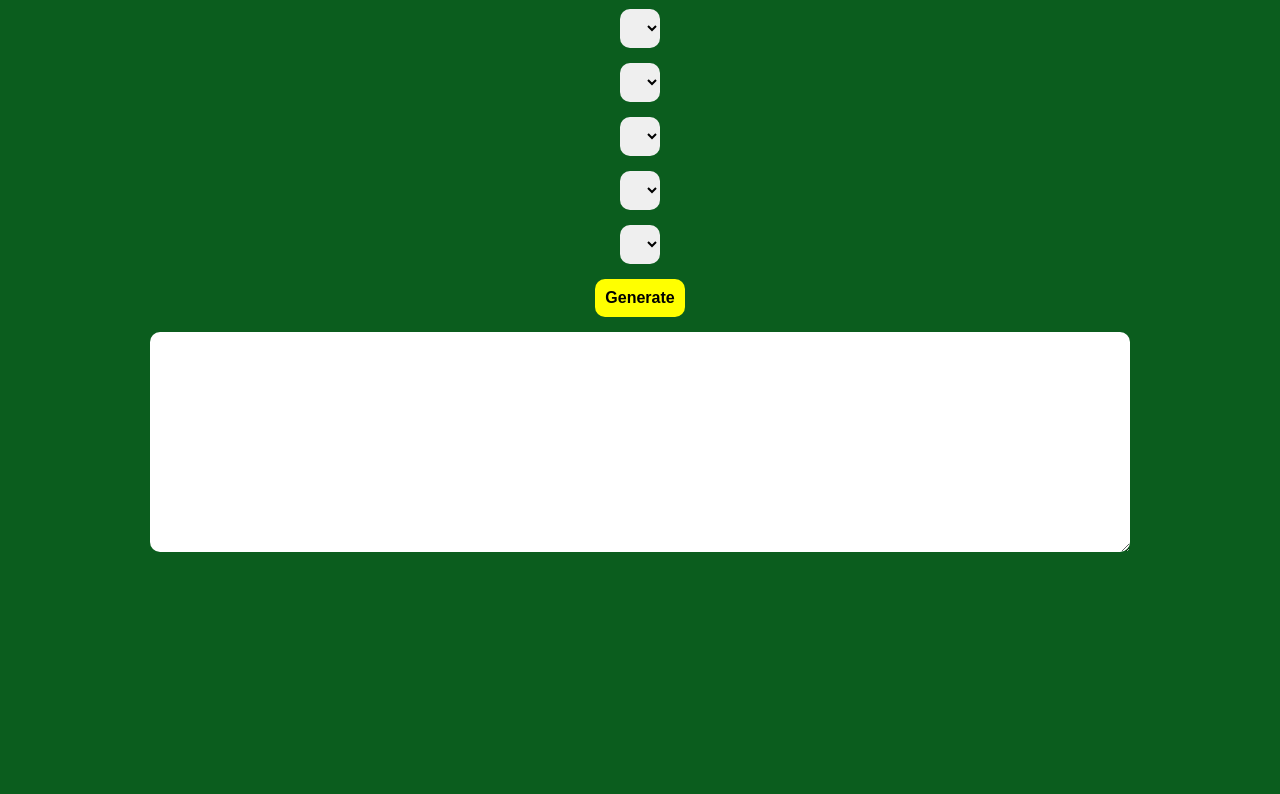
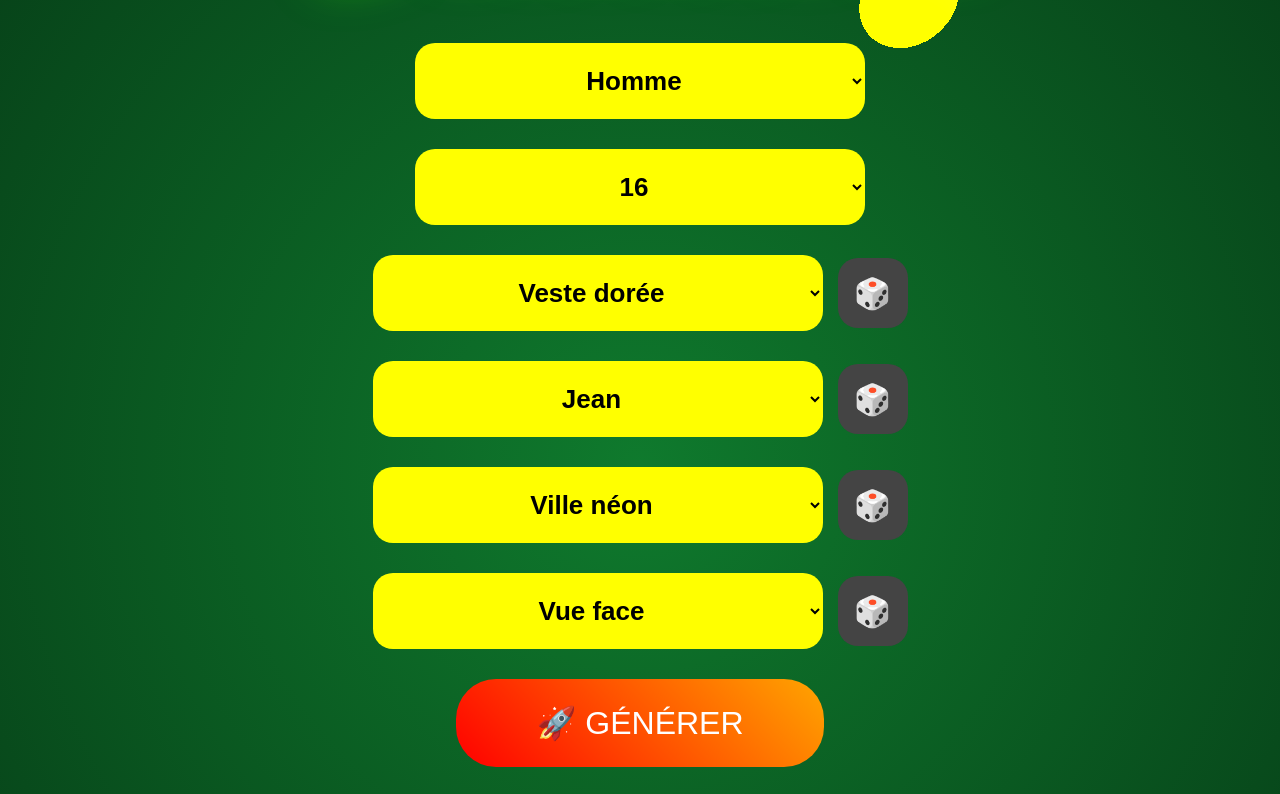
Before and after one commit to L3ryx/Octopusv2, a website: page public/index.html in a window 1280 px wide. Shown: the part 166-960 px from the top of the page. Before the commit the page ends 800 px from the top, so only its background shows below. Drawn offline with nearby package versions, Linux system fonts and the light colour scheme; animation ran at ten frames a second.

Commit message:
Update index.html

```diff
--- a/public/index.html
+++ b/public/index.html
@@ -1,15 +1,140 @@
 <!DOCTYPE html>
-<html>
+<html lang="fr">
 <head>
 <meta charset="UTF-8">
 <meta name="viewport" content="width=device-width, initial-scale=1.0">
-<title>🍌 Banana Generator</title>
+<title>Banana V2</title>
 
-<link rel="stylesheet" href="style.css">
+<link href="https://fonts.googleapis.com/css2?family=Bungee&family=Montserrat:wght@400;700&display=swap" rel="stylesheet">
+<script src="https://cdnjs.cloudflare.com/ajax/libs/three.js/r128/three.min.js"></script>
+
+<style>
+
+body{
+margin:0;
+overflow:hidden;
+background:radial-gradient(circle at center,#0f7a2d,#063d17);
+font-family:'Montserrat',sans-serif;
+}
+
+/* TITRE */
+
+.title{
+font-family:'Bungee',cursive;
+font-size:90px;
+text-align:center;
+color:white;
+margin-top:30px;
+animation:pulse 2s infinite alternate;
+}
+
+@keyframes pulse{
+from{text-shadow:0 0 20px yellow;}
+to{text-shadow:0 0 60px lime;}
+}
+
+/* CONTAINER */
+
+.container{
+position:relative;
+z-index:10;
+display:flex;
+flex-direction:column;
+align-items:center;
+gap:30px;
+margin-top:20px;
+}
+
+/* LIGNE MENU + BOUTON RANDOM */
+
+.menu-line{
+display:flex;
+align-items:center;
+gap:15px;
+}
+
+/* SELECT */
+
+select{
+width:450px;
+padding:22px;
+font-size:26px;
+background:yellow;
+border-radius:20px;
+border:none;
+font-weight:bold;
+text-align:center;
+transition:0.3s;
+}
+
+select.disabled{
+opacity:0.5;
+}
+
+/* BOUTON RANDOM */
+
+.random-btn{
+width:70px;
+height:70px;
+font-size:30px;
+border-radius:20px;
+border:none;
+cursor:pointer;
+background:#444;
+color:white;
+transition:0.3s;
+}
+
+.random-btn.active{
+background:limegreen;
+transform:scale(1.1);
+}
+
+/* BOUTON GENERER */
+
+.generate-btn{
+padding:25px 80px;
+font-size:32px;
+background:linear-gradient(45deg,red,orange);
+color:white;
+border:none;
+border-radius:40px;
+cursor:pointer;
+transition:0.3s;
+}
+
+.generate-btn:hover{
+transform:scale(1.1);
+box-shadow:0 0 40px yellow;
+}
+
+textarea{
+width:80%;
+height:250px;
+padding:25px;
+border-radius:25px;
+font-size:20px;
+border:none;
+}
+
+#three-container{
+position:fixed;
+top:0;
+left:0;
+width:100%;
+height:100%;
+z-index:0;
+pointer-events:none;
+}
+
+</style>
 </head>
+
 <body>
 
-<h1>🍌 Banana Generator</h1>
+<div id="three-container"></div>
+
+<h1 class="title">🍌 BANANA V2</h1>
 
 <div class="container">
 
@@ -19,17 +144,166 @@
 </select>
 
 <select id="age"></select>
+
+<!-- HAUT -->
+<div class="menu-line">
 <select id="haut"></select>
+<button class="random-btn" onclick="toggleRandom('haut')">🎲</button>
+</div>
+
+<!-- BAS -->
+<div class="menu-line">
 <select id="bas"></select>
+<button class="random-btn" onclick="toggleRandom('bas')">🎲</button>
+</div>
+
+<!-- FOND -->
+<div class="menu-line">
 <select id="fond"></select>
+<button class="random-btn" onclick="toggleRandom('fond')">🎲</button>
+</div>
+
+<!-- ANGLE -->
+<div class="menu-line">
 <select id="angle"></select>
+<button class="random-btn" onclick="toggleRandom('angle')">🎲</button>
+</div>
 
-<button onclick="generate()">Generate</button>
+<button class="generate-btn" onclick="generate()">🚀 GÉNÉRER</button>
 
-<textarea id="output"></textarea>
+<textarea id="output" placeholder="Ton prompt apparaît ici..."></textarea>
 
 </div>
 
-<script src="script.js"></script>
+<script>
+
+/* ================= LISTES ================= */
+
+const hauts=["Veste dorée","Armure futuriste","Streetwear","Cape héroïque"];
+const bas=["Jean","Cargo","Pantalon cyber","Tenue sportive"];
+const fonds=["Ville néon","Jungle","Station spatiale","Plage sunset"];
+const angles=["Vue face","Profil","Angle 3/4","Contre-plongée"];
+
+function fill(id,list){
+let select=document.getElementById(id);
+list.forEach(item=>{
+let opt=document.createElement("option");
+opt.textContent=item;
+select.appendChild(opt);
+});
+}
+
+fill("haut",hauts);
+fill("bas",bas);
+fill("fond",fonds);
+fill("angle",angles);
+
+/* AGE */
+
+let ageSelect=document.getElementById("age");
+for(let i=16;i<=70;i++){
+let opt=document.createElement("option");
+opt.textContent=i;
+ageSelect.appendChild(opt);
+}
+
+/* ================= RANDOM SYSTEM ================= */
+
+let randomFields={
+haut:false,
+bas:false,
+fond:false,
+angle:false
+};
+
+function toggleRandom(field){
+
+randomFields[field]=!randomFields[field];
+
+let select=document.getElementById(field);
+let btn=select.nextElementSibling;
+
+if(randomFields[field]){
+btn.classList.add("active");
+select.classList.add("disabled");
+}else{
+btn.classList.remove("active");
+select.classList.remove("disabled");
+}
+
+}
+
+/* ================= GENERATE ================= */
+
+async function generate(){
+
+let data={
+genre:document.getElementById("genre").value,
+age:document.getElementById("age").value,
+haut:randomFields.haut ? "RANDOM" : document.getElementById("haut").value,
+bas:randomFields.bas ? "RANDOM" : document.getElementById("bas").value,
+fond:randomFields.fond ? "RANDOM" : document.getElementById("fond").value,
+angle:randomFields.angle ? "RANDOM" : document.getElementById("angle").value
+};
+
+let res=await fetch("/generate",{
+method:"POST",
+headers:{"Content-Type":"application/json"},
+body:JSON.stringify(data)
+});
+
+let json=await res.json();
+document.getElementById("output").value=json.prompt;
+}
+
+/* ================= 3D BANANES ================= */
+
+const scene=new THREE.Scene();
+const camera=new THREE.PerspectiveCamera(75,window.innerWidth/window.innerHeight,0.1,1000);
+camera.position.z=10;
+
+const renderer=new THREE.WebGLRenderer({alpha:true});
+renderer.setSize(window.innerWidth,window.innerHeight);
+document.getElementById("three-container").appendChild(renderer.domElement);
+
+scene.add(new THREE.AmbientLight(0xffffff,1.5));
+const light=new THREE.DirectionalLight(0xffffff,2);
+light.position.set(5,10,5);
+scene.add(light);
+
+const geometry=new THREE.SphereGeometry(1.2,32,32);
+const material=new THREE.MeshStandardMaterial({color:0xffdd00});
+
+let bananas=[];
+
+function spawnBanana(){
+const banana=new THREE.Mesh(geometry,material);
+banana.position.x=(Math.random()-0.5)*20;
+banana.position.y=10+Math.random()*10;
+banana.position.z=(Math.random()-0.5)*10;
+banana.velocity={x:(Math.random()-0.5)*0.2,y:-0.05,z:(Math.random()-0.5)*0.2};
+scene.add(banana);
+bananas.push(banana);
+}
+
+setInterval(()=>{if(bananas.length<60)spawnBanana();},200);
+
+function animate(){
+requestAnimationFrame(animate);
+bananas.forEach(b=>{
+b.velocity.y-=0.002;
+b.position.x+=b.velocity.x;
+b.position.y+=b.velocity.y;
+b.position.z+=b.velocity.z;
+if(b.position.y<-8){b.position.y=-8;b.velocity.y*=-0.7;}
+b.rotation.x+=0.03;
+b.rotation.y+=0.03;
+});
+renderer.render(scene,camera);
+}
+animate();
+
+</script>
+
 </body>
 </html>
```
